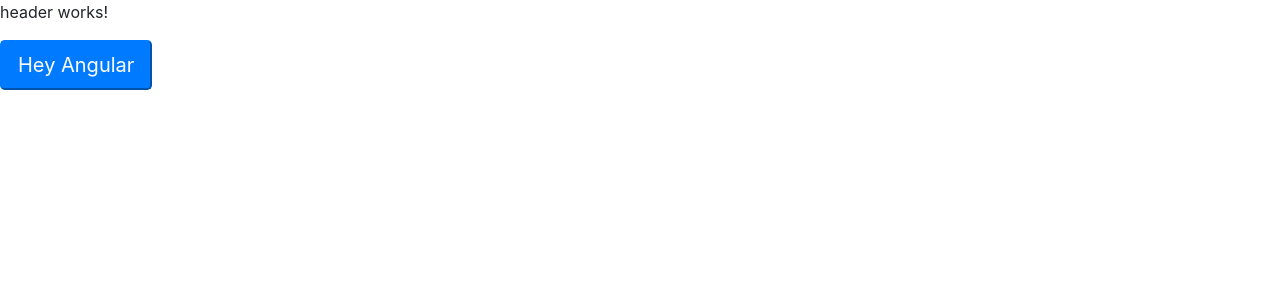
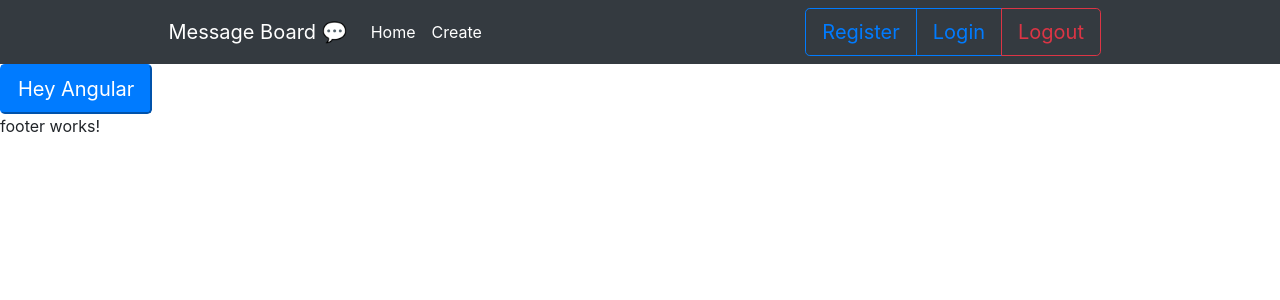
Before and after one commit to Adamws33/Angular6Firebase, an Angular app: page / in a window 1280 px wide. Shown: the top 300 px of the page. Built offline with nearby package versions, Linux system fonts and the light colour scheme.

Commit message:
module 2 updated firebase documentation

```diff
--- a/src/app/app.component.html
+++ b/src/app/app.component.html
@@ -1,3 +1,5 @@
 <app-header></app-header>
 
 <button class="primary btn-primary btn-lg">Hey Angular</button>
+
+<app-footer></app-footer>
--- /dev/null
+++ b/src/app/footer/footer.component.html
@@ -0,0 +1,3 @@
+<p>
+  footer works!
+</p>
--- /dev/null
+++ b/src/app/footer/footer.component.ts
@@ -0,0 +1,15 @@
+import { Component, OnInit } from '@angular/core';
+
+@Component({
+  selector: 'app-footer',
+  templateUrl: './footer.component.html',
+  styleUrls: ['./footer.component.css']
+})
+export class FooterComponent implements OnInit {
+
+  constructor() { }
+
+  ngOnInit() {
+  }
+
+}
--- a/src/app/header/header.component.css
+++ b/src/app/header/header.component.css
@@ -0,0 +1,33 @@
+/* Remove rounded borders and make it the whole width of the page */
+.navbar {
+  width: 100%;
+  border-radius: 0px;
+}
+​
+/* Move the brand away from the edge of the page */
+.navbar-brand {
+  margin-left: 1rem;
+}
+​
+/* Set the text color of the links on the left side of the navbar */
+li:hover a {
+  color: #007bff !important;
+}
+​
+/* Style the Register, Login, and Logout buttons on the right side of the navbar */
+.btn {
+  border-radius: 0px;
+  border: 0;
+}
+.btn:hover,
+.btn:active,
+.btn:focus {
+  background-color: #007bff;
+  color: #343a40;
+}
+.red-btn:hover,
+.red-btn:active,
+.red-btn:focus {
+  background-color: #dc3545;
+  color: #343a40;
+}
--- a/src/app/header/header.component.html
+++ b/src/app/header/header.component.html
@@ -1,3 +1,28 @@
-<p>
-  header works!
-</p>
+<div class="row">
+  <div class="col">
+    <nav class="navbar navbar-expand-lg justify-content-between navbar-dark bg-dark">
+ ​
+ ​
+      <!-- Left side of navbar -->
+      <div class="row">
+ ​
+        <a class="white-text navbar-brand">Message Board 💬</a>
+ ​
+        <ul class="navbar-nav">
+          <li><a class="white-text bg-dark navbar-dark nav-link">Home</a></li>
+          <li><a class="white-text bg-dark navbar-dark nav-link">Create</a></li>
+        </ul>
+ ​
+      </div>
+ ​
+ ​
+      <!-- Right side of navbar -->
+      <div class="btn-group" role="group">
+        <button type="button" class="btn btn-lg btn-outline-primary">Register</button>
+        <button type="button" class="btn btn-lg btn-outline-primary">Login</button>
+        <button type="button" class="btn btn-lg btn-outline-danger red-btn">Logout</button>
+      </div>
+ ​
+    </nav>
+  </div>
+ </div>
--- /dev/null
+++ b/src/app/home/home.component.html
@@ -0,0 +1,3 @@
+<p>
+  home works!
+</p>
--- /dev/null
+++ b/src/app/home/home.component.ts
@@ -0,0 +1,15 @@
+import { Component, OnInit } from '@angular/core';
+
+@Component({
+  selector: 'app-home',
+  templateUrl: './home.component.html',
+  styleUrls: ['./home.component.css']
+})
+export class HomeComponent implements OnInit {
+
+  constructor() { }
+
+  ngOnInit() {
+  }
+
+}
--- a/src/styles.css
+++ b/src/styles.css
@@ -1 +1,13 @@
 /* You can add global styles to this file, and also import other style files */
+body {
+  margin: 0px;
+  padding: 0px;
+  height: 100vh;
+  overflow-x: hidden;
+}
+.white-text {
+  color: white !important;
+}
+.fill {
+  width: 100%;
+}
```
Also changed, not shown: src/app/app.module.ts (+22 -2 lines), src/app/footer/footer.component.css (added), src/app/home/home.component.css (added), 2 other files (tests, documents, lock files or other folders).
